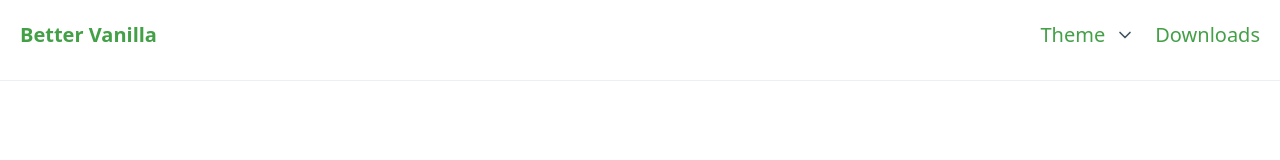
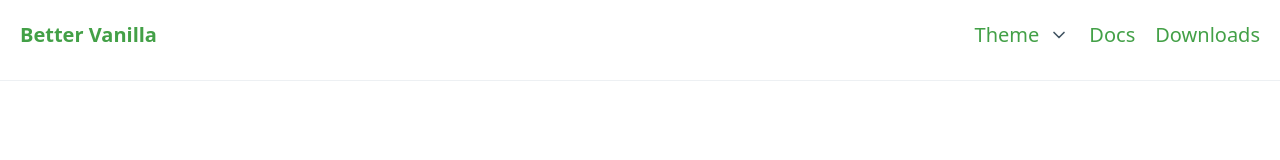
Before and after one commit to iamnikl/bettervanilla, a SvelteKit app in the folder bettervanilla/: page / in a window 1280 px wide. Shown: the top 160 px of the page. Built offline with nearby package versions, Linux system fonts and the light colour scheme.

Commit message:
added docs page to the header

```diff
--- a/bettervanilla/src/routes/Header.svelte
+++ b/bettervanilla/src/routes/Header.svelte
@@ -44,7 +44,12 @@
                 </ul>
             </details>
         </li>
-        <li><a href="/downloads">Downloads</a></li>
+        <li>
+            <a href="/docs">Docs</a>
+        </li>
+        <li>
+            <a href="/downloads">Downloads</a>
+        </li>
     </ul>
 </nav>
 <hr/>
```
